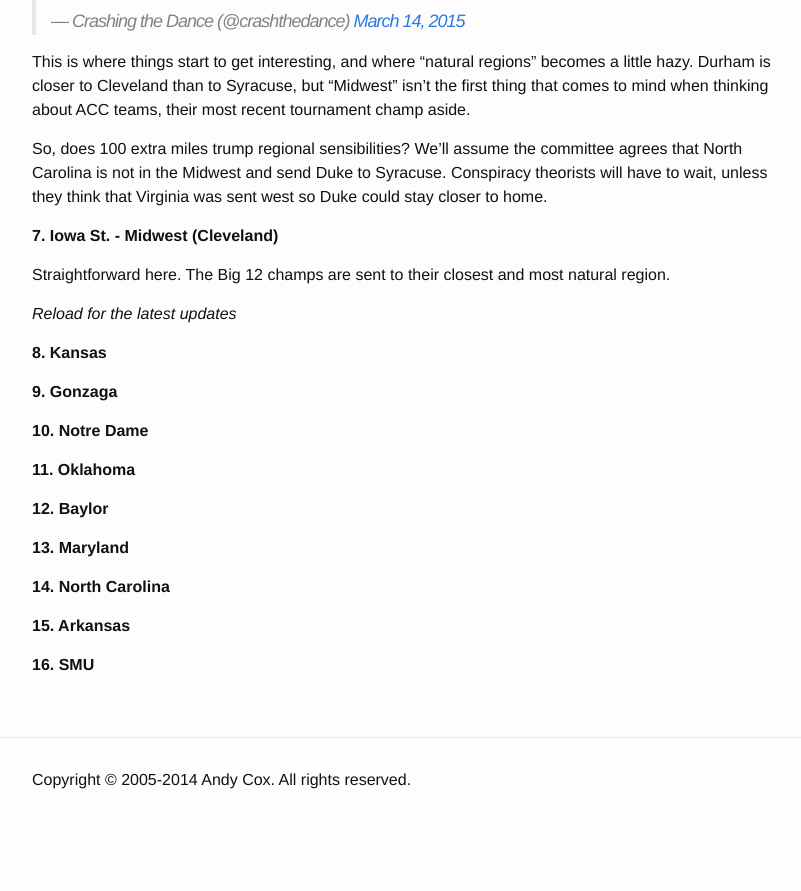
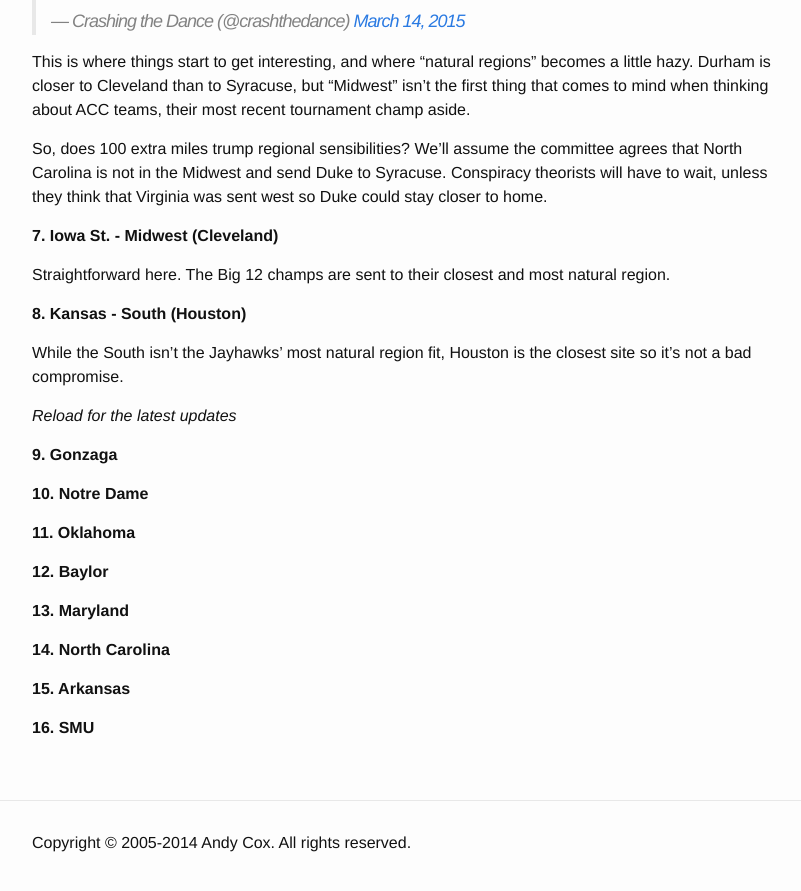
Before and after one commit to crashingthedance/blog.crashingthedance.com, a Jekyll site: the page built from _posts/2015-03-15-mocking_the_bracket.md, in a window 1280 px wide and 900 px high, scrolled down 2790 px. Shown: the top 891 px of the window, without its empty margins (238-1039 px from the left). Built offline with Jekyll 4.4.1, drawn with Linux system fonts in a browser that asks for light colours; comment, search, counter and statistics services are not loaded; before the commit the page ends 3627 px from its top, so only the background shows below that.

Commit message:
Mock bracket update

```diff
--- a/_posts/2015-03-15-mocking_the_bracket.md
+++ b/_posts/2015-03-15-mocking_the_bracket.md
@@ -166,10 +166,13 @@ Virginia was sent west so Duke could stay closer to home.
 Straightforward here. The Big 12 champs are sent to their closest and most
 natural region.
 
+**8. Kansas - South (Houston)**
+
+While the South isn't the Jayhawks' most natural region fit, Houston is the
+closest site so it's not a bad compromise.
+
 <a name='latest'></a>
 *Reload for the latest updates*
-
-**8. Kansas**
 
 **9. Gonzaga**
 
```
